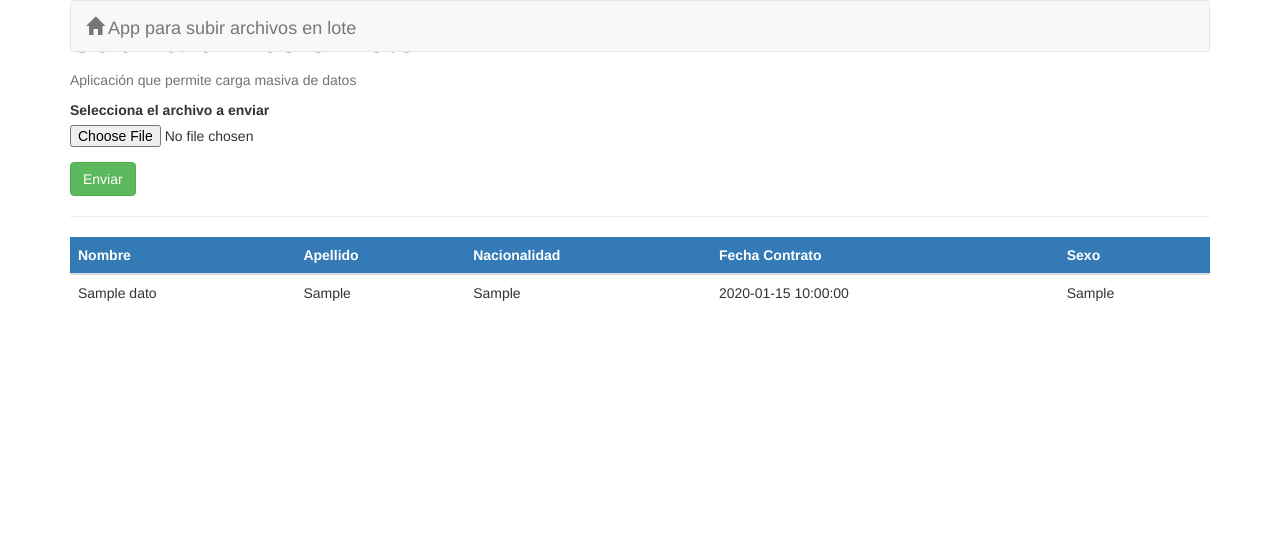
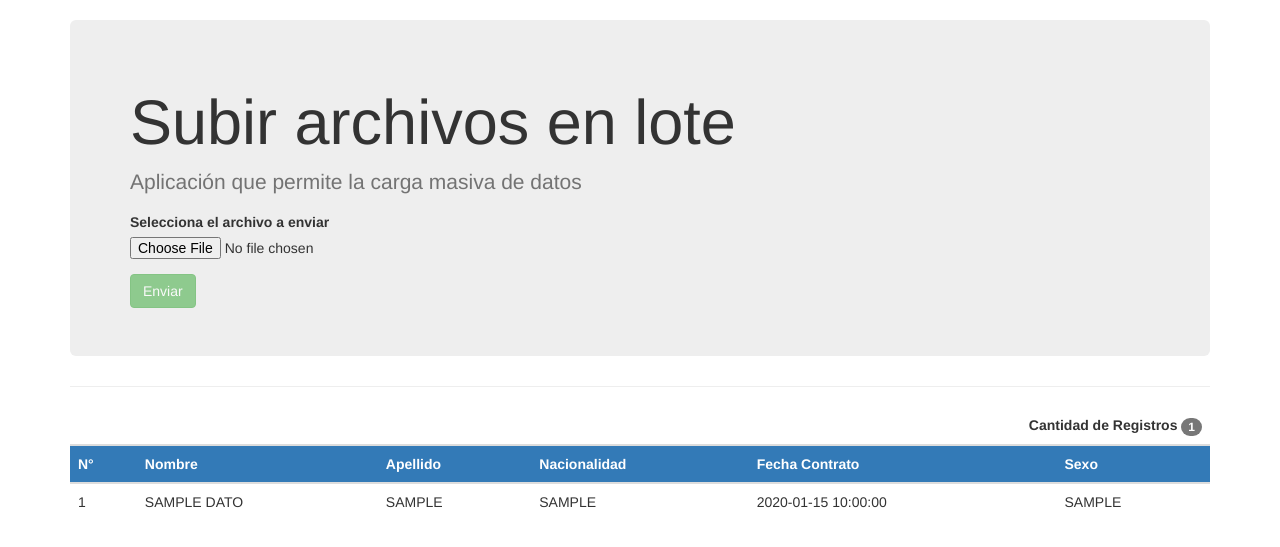
Before and after one commit to jorago/datos-restapi, a Flask app: page / in a window 1280 px wide. Shown: the top 547 px of the page. Run offline with Flask 2, Linux system fonts and the light colour scheme; tables that the repository leaves empty or names only in its code hold one stand-in row (values such as "Sample post"); some libraries are stand-ins or nearby versions.

Commit message:
Agregar funcion para la consulta de datos Modificar el template

```diff
--- a/App.py
+++ b/App.py
@@ -14,18 +14,16 @@ mysql = MySQL(app)
 
 @app.route('/')
 def Index():
-    cursor =  mysql.connection.cursor()
-    cursor.execute("SELECT * FROM datos")
-    data = cursor.fetchall()
-    return render_template('index.html', listado = data)
+    return render_template('index.html', listado = obtenerDatos())
 
 @app.route('/cargar', methods=['POST'])
 def Cargar():
     if request.method == 'POST':
-        cursor =  mysql.connection.cursor()
-        cursor.execute("select * from datos")
-        datos = cursor.fetchall()
-        print('Desde la BD: ', datos)
+        # cursor =  mysql.connection.cursor()
+        # cursor.execute("select * from datos")
+        # datos = cursor.fetchall()
+
+        # datos = obtenerDatos()
         #carga de archivo
         nombre_archivo = request.form['archivo']
         wb = load_workbook(nombre_archivo)
@@ -35,19 +33,17 @@ def Cargar():
         for sheet in sheets:
             #Hoja activa
             sheetActive = wb[sheet]
-            if sheet in wb.sheetnames:
+            if sheet in wb.sheetnames and wb[sheet].max_column > 0 and wb[sheet].max_row > 0:
                 #Obtener la cantidad de Columnas
                 cols = wb[sheet].max_column
                 #Obtener la cantidad de Filas
-                # rows = wb[sheet].max_row
-                rows = 10
-                # print('La hoja tiene columnas',cols)
-                # print('La hoja tiene filas',rows)
+                rows = wb[sheet].max_row
+                # rows = 10
+                print('La hoja tiene columnas',cols)
+                print('La hoja tiene filas',rows)
 
-                # datos = []
-                #Recorrer cada fila y obtener los datos de cada column                    registro[row] = sheetActive.cell(row,col).value
+                #Recorrer cada fila y obtener los datos de cada column
                 for row in range(2, rows+1):
-                    registro = []
                     nombre= sheetActive.cell(row,1).value
                     apellido= sheetActive.cell(row,2).value
                     nacionalidad= sheetActive.cell(row,3).value
@@ -57,15 +53,16 @@ def Cargar():
                     cursor = mysql.connection.cursor()
                     cursor.execute('INSERT INTO datos(nombre, apellido, nacionalidad, fechaContrato, sexo) values(%s,%s,%s,%s,%s)', (nombre, apellido, nacionalidad, fechaContrato, sexo))
                     mysql.connection.commit()
-                    # for col in range(1, cols+1):
-                    #     print(sheetActive.cell(row,col).value)
-                    #     registro = sheetActive.cell(row,col).value
-                    #     print('Datos de la fila: ',str(row))
-                    #     print('registro a guardar: ',registro)
+                print('Carga Exitosa')
+            else:
+                print('No existen datos para cargar')
+    return redirect(url_for('Index'))
 
-                print('Carga Exitosa')
-    # return 'Terminado...'
-    return redirect(url_for('Index'))
+def obtenerDatos():
+    cursor =  mysql.connection.cursor()
+    cursor.execute("SELECT * FROM datos")
+    data = cursor.fetchall()
+    return data
 
 if __name__ == '__main__':
     app.run(port=3000, debug=True)
--- a/templates/index.html
+++ b/templates/index.html
@@ -1,42 +1,50 @@
 {% extends "bootstrap/base.html" %}
-{% block title %}This is an example page{% endblock %}
+{% block title %}Carga masiva de datos{% endblock %}
 
 {% block navbar %}
 <div class="container navbar navbar-fixed-top">
-    <nav class="navbar navbar-default">
+    <!-- <nav class="navbar navbar-default">
         <div class="container">
             <div class="navbar-header">
                 <a class="navbar-brand" href="/">
                     <span class="glyphicon glyphicon-home" aria-hidden="true">
                     </span>
-                    <span class="mx-2">
-                        App para subir archivos en lote
-                    </span>
                 </a>
             </div>
         </div>
-    </nav>
+    </nav> -->
 </div>
 {% endblock %}
 
 {% block content %}
 <div class="container">
-
+    <br>
+    <div class="jumbotron center-block">
         <h1>Subir archivos en lote</h1>
 
-    <p class="help-block">Aplicación que permite carga masiva de datos</p>
+        <p class="help-block">Aplicación que permite la carga masiva de datos</p>
 
         <form action="/cargar" method="POST">
             <div class="form-group">
                 <label for="exampleInputFile">Selecciona el archivo a enviar</label>
-            <input class="align-center" type="file" name="archivo">
+                <input type="file" name="archivo" accept=".xlsx,.xls,.mxltx,.xltm" required onchange="validar()" >
             </div>
-        <button type="submit" class="btn btn-success">Enviar</button>
+            <button type="submit" class="btn btn-success" id="enviar" disabled >Enviar</button>
         </form>
+    </div>
+<hr>
 
-<hr>
+{% if listado is not defined or listado|length <= 0 %}
+    <div class="alert alert-danger" role="alert">No existen datos para mostrar...</div>
+{% else %}
 <table class="table table-stripeed table-hover">
+    <thead>
+        <th colspan="6" class="text-right">
+            Cantidad de Registros <span class="badge">{{ listado|length }}</span>
+        </th>
+    </thead>
     <thead class="bg-primary">
+            <th>N°</th>
             <th>Nombre</th>
             <th>Apellido</th>
             <th>Nacionalidad</th>
@@ -46,15 +54,29 @@
         <tbody>
             {% for row in listado %}
             <tr>
-            <td>{{ row.1 }}</td>
-            <td>{{ row.2}}</td>
-            <td>{{ row.3}}</td>
-            <td>{{ row.4}}</td>
-            <td>{{ row.5}}</td>
+                <td>{{ loop.index }}</td>
+                <td>{{ row.1|upper }}</td>
+                <td>{{ row.2|upper }}</td>
+                <td>{{ row.3|upper }}</td>
+                <td>{{ row.4|upper }}</td>
+                <td>{{ row.5|upper }}</td>
             </tr>
             {% endfor %}
         </tbody>
     </table>
+{% endif %}
 </div>
 
+<script type="text/javascript">
+    function validar() {
+            // Obtener nombre de archivo
+            let archivo = document.getElementsByName('archivo').value;
+
+            if(archivo !== ''){
+                let boton = document.getElementById("enviar");
+                console.log(boton)
+                boton.disabled = false
+            }
+    }
+</script>
 {% endblock %}
```
Lines whose indentation alone changed are shown as unchanged.
